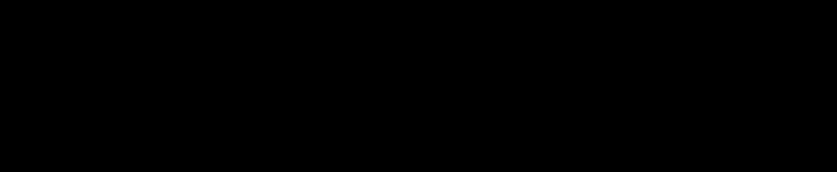
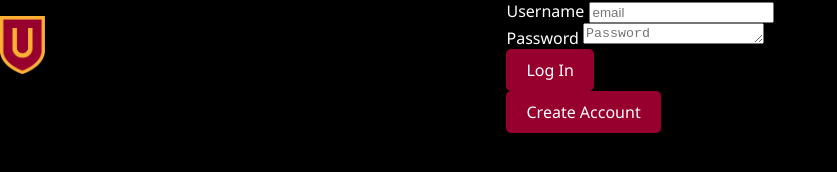
Before and after one commit to michaelcummins1/StudentEngagementApp, a website: page public/pages/login.html in a window 1280 px wide. Shown: the whole page, without its empty margins (0-837 px from the left). Drawn offline with Linux system fonts and the light colour scheme.

Commit message:
Added elements to Login.html

```diff
--- a/public/pages/login.html
+++ b/public/pages/login.html
@@ -7,7 +7,23 @@
     <title>Login Page</title>
     <link rel="stylesheet" href="/styles/styles.css">  <!-- External CSS -->
 </head>
+    <!--Header (same as in post creation)-->
+<Header>
+    <img src="/assets/images/uc-crest.png" alt="Ursinus Logo" id="ursinusLogo">
+    </button>
+</Header>
 <body>
-
+    <main class="log-in-container">
+        <form id="logInSubmission">
+            <label for="postTitle">Username</label>
+            <input type="text" id="email" name="email" placeholder="email" required>
+            <br>
+            <label for="password">Password</label>
+            <textarea id="password" name="password" rows="1" placeholder="Password" required></textarea>
+            <br>
+            <button type="Log In">Log In</button>
+        </form>
+        <button id="createAccount">Create Account</button>
+    </main>
 </body>
 </html>
```
